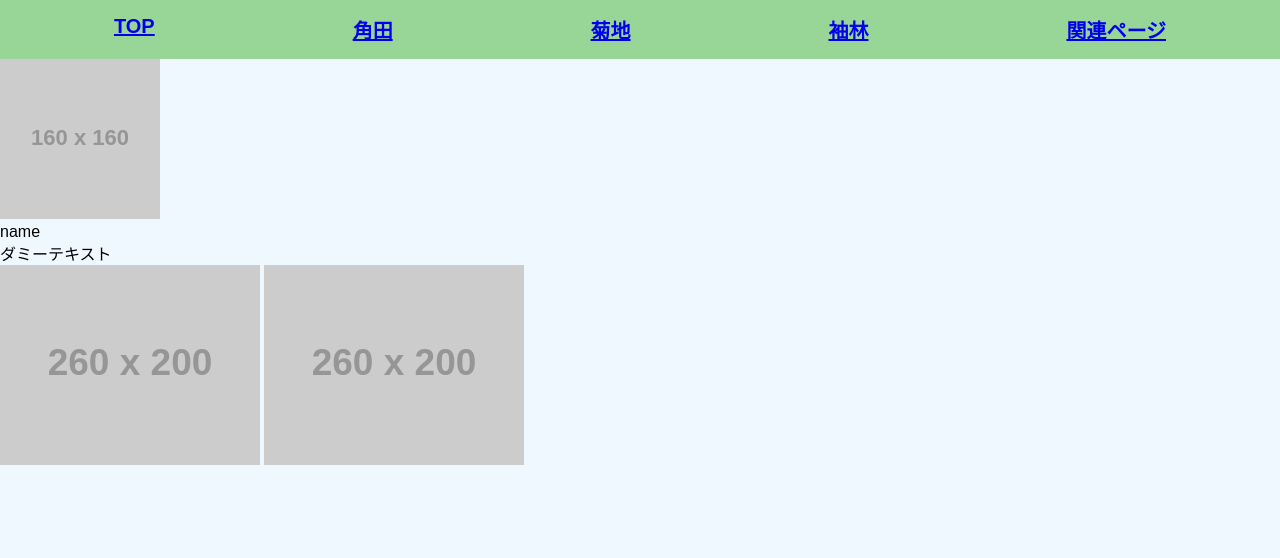
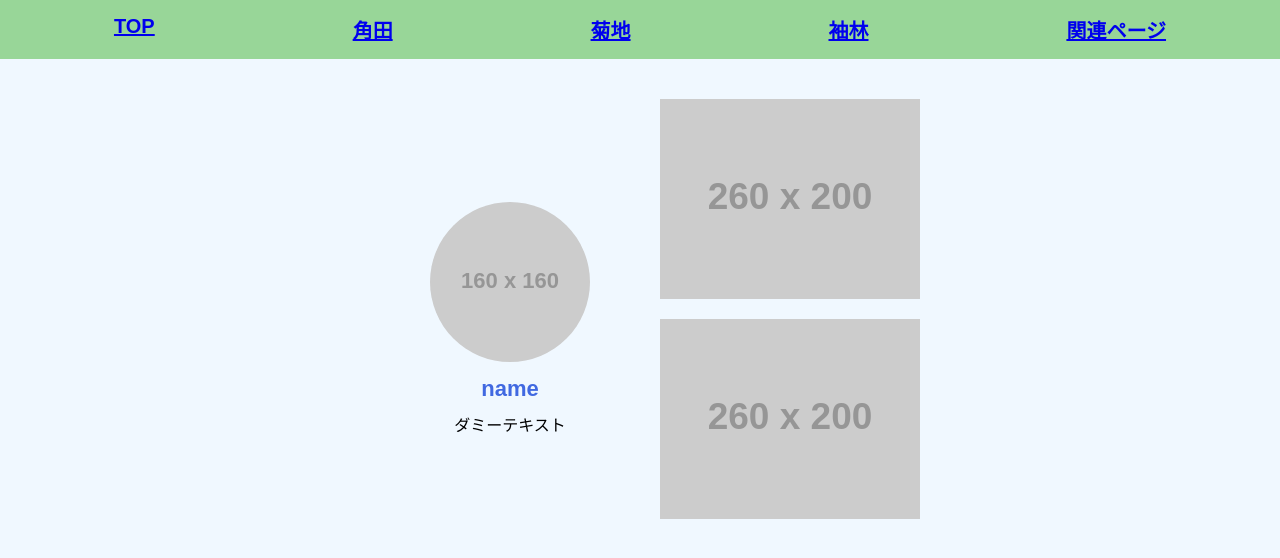
Before and after one commit to Sodebayashi/small-team-development, a plain HTML site: page kakuta.html in a window 1280 px wide. Drawn offline with Linux system fonts and the light colour scheme; placeholder pictures from the web are drawn by us.

Commit message:
html変更

```diff
--- /dev/null
+++ b/att-style.css
@@ -0,0 +1,38 @@
+@charset "utf-8";
+
+.container {
+    display: flex;
+    justify-content: center;
+    align-items: center;
+    padding: 40px;
+}
+
+.profile {
+    text-align: center;
+    width: 300px;
+}
+
+.profile img {
+    width: 160px;
+    height: 160px;
+    border-radius: 50%;
+    object-fit: cover;
+}
+
+.profile-name {
+    margin-top: 10px;
+    color: #4169e1;
+    font-size: 22px;
+    font-weight: bold;
+}
+
+.profile-text {
+    margin-top: 10px;
+    font-size: 16px;
+}
+
+.image-area img {
+    width: 260px;
+    display: block;
+    margin-bottom: 20px;
+}
--- a/kakuta.html
+++ b/kakuta.html
@@ -6,6 +6,7 @@
     <meta name="viewport" content="width=device-width, initial-scale=1.0">
     <title>Document</title>
     <link rel="stylesheet" href="style.css">
+    <link rel="stylesheet" href="att-style.css">
 </head>
 
 <body>
```
Also changed, not shown: kikuchi.html (+1 -0 lines), related.html (+1 -0 lines), sodebayashi.html (+1 -0 lines).
